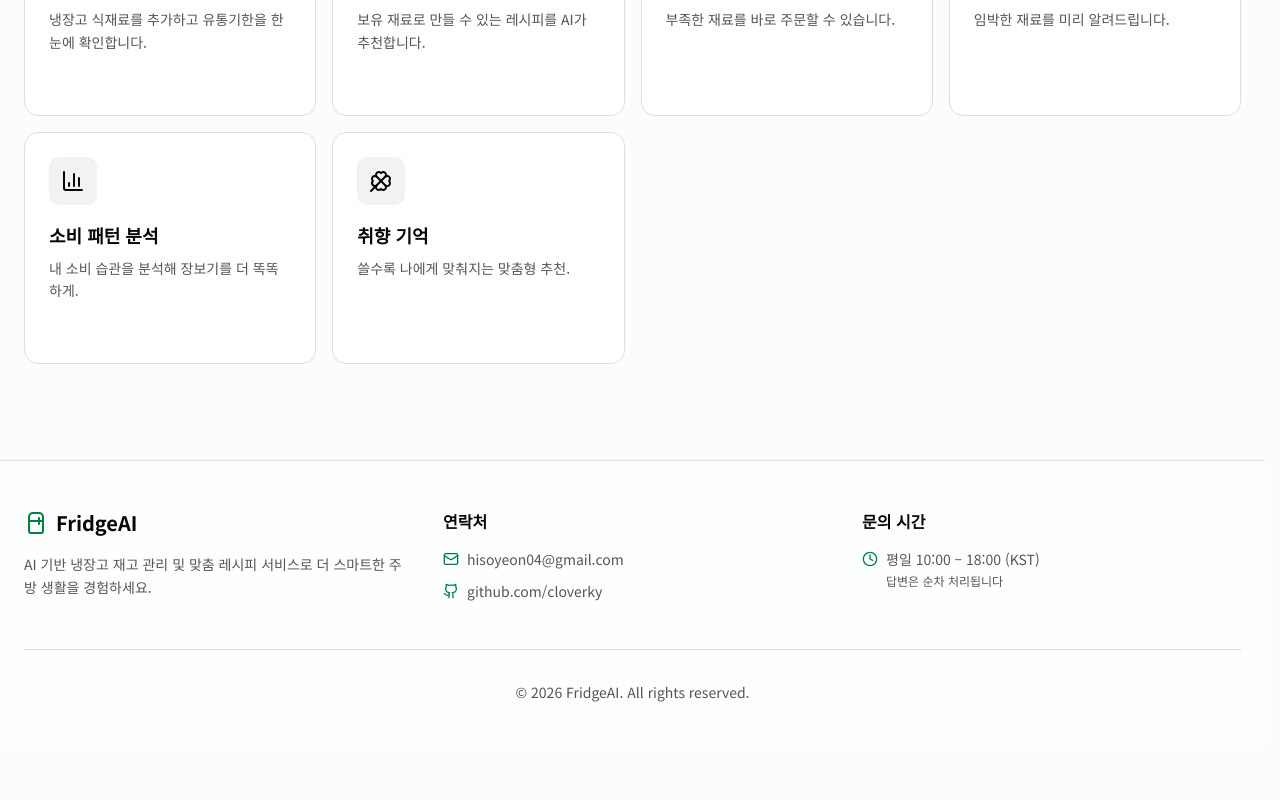
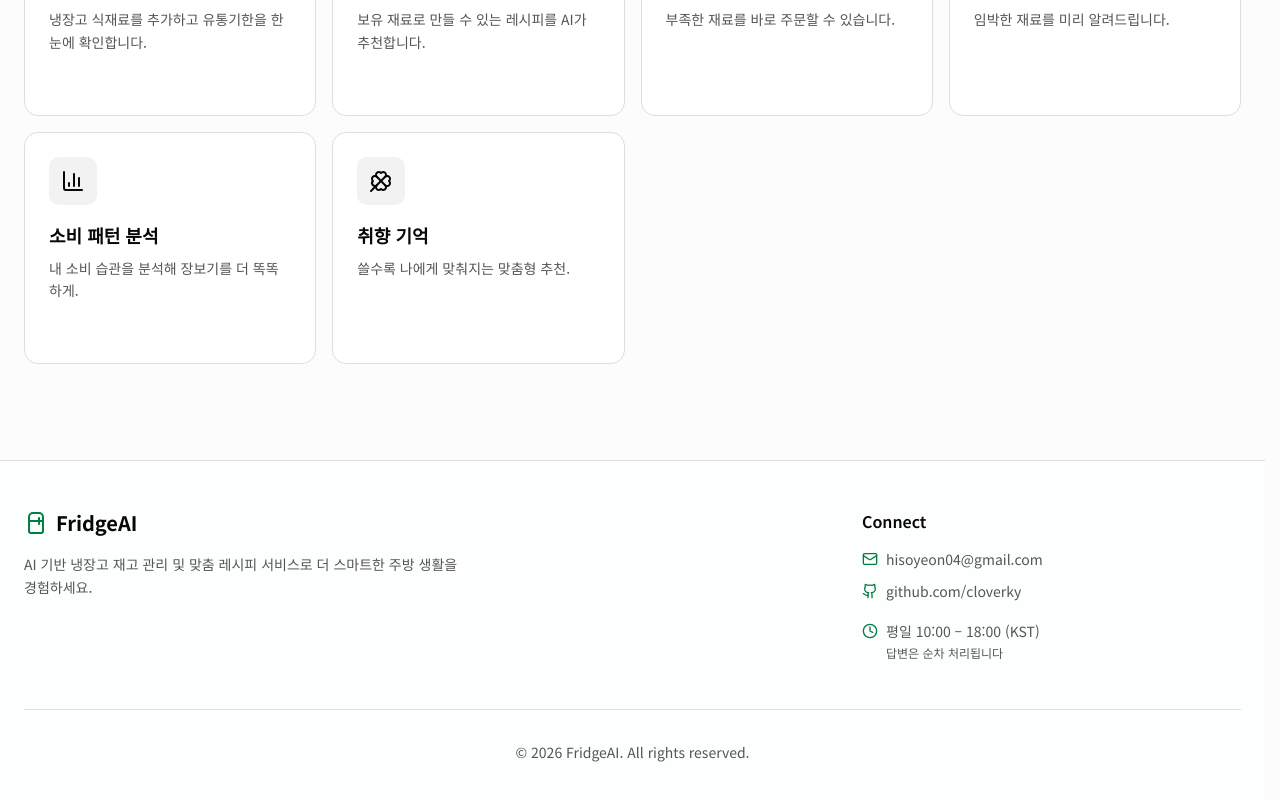
Before and after one commit to cloverky/cloverky.cloud, a Next.js app in the folder lucky/: page / in a window 1280 px wide. Shown: the part 1181-1981 px from the top of the page. Before the commit the page ends 1931 px from the top, so only its background shows below. Built offline with nearby package versions, Linux system fonts and the light colour scheme; no server answers.

Commit message:
fix(footer): Connect로 레이블 변경, 브랜드 col-span-2로 균형 조정
Co-Authored-By: Claude Opus 5 <noreply@anthropic.com>

```diff
--- a/lucky/components/footer.tsx
+++ b/lucky/components/footer.tsx
@@ -8,20 +8,20 @@ export function Footer() {
       <div className="mx-auto max-w-7xl px-6">
         <div className="grid gap-10 md:grid-cols-3">
           {/* 브랜드 */}
-          <div className="md:col-span-1">
+          <div className="md:col-span-2">
             <div className="flex items-center gap-2">
               <Refrigerator className="h-6 w-6 text-accent" />
               <span className="text-xl font-bold text-foreground">FridgeAI</span>
             </div>
-            <p className="mt-4 text-sm leading-relaxed text-muted-foreground">
+            <p className="mt-4 max-w-md text-sm leading-relaxed text-muted-foreground">
               AI 기반 냉장고 재고 관리 및 맞춤 레시피 서비스로
               더 스마트한 주방 생활을 경험하세요.
             </p>
           </div>
 
-          {/* 연락처 */}
+          {/* Connect */}
           <div className="md:col-span-1">
-            <h3 className="font-semibold text-foreground">연락처</h3>
+            <h3 className="font-semibold text-foreground">Connect</h3>
             <ul className="mt-4 space-y-3">
               <li>
                 <a
@@ -44,12 +44,7 @@ export function Footer() {
                 </a>
               </li>
             </ul>
-          </div>
-
-          {/* 문의 시간 */}
-          <div className="md:col-span-1">
-            <h3 className="font-semibold text-foreground">문의 시간</h3>
-            <div className="mt-4 flex items-start gap-2 text-sm text-muted-foreground">
+            <div className="mt-5 flex items-start gap-2 text-sm text-muted-foreground">
               <Clock className="mt-0.5 h-4 w-4 shrink-0 text-accent" />
               <div>
                 <p>평일 10:00 – 18:00 (KST)</p>
```
